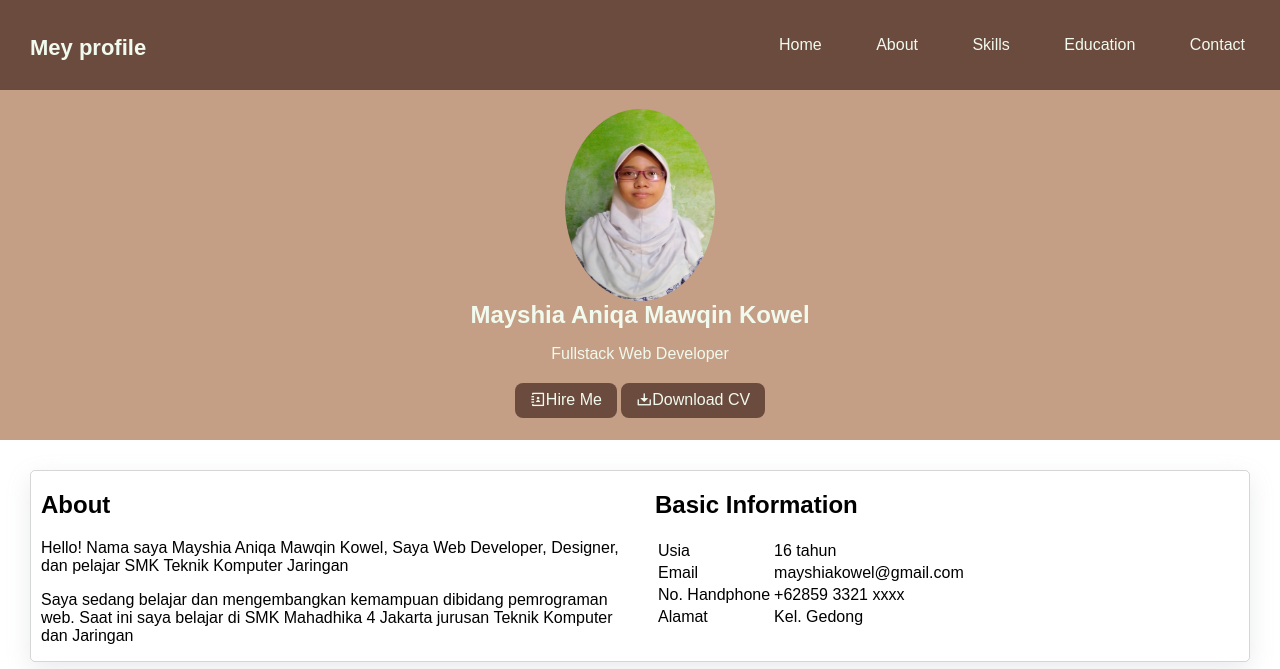
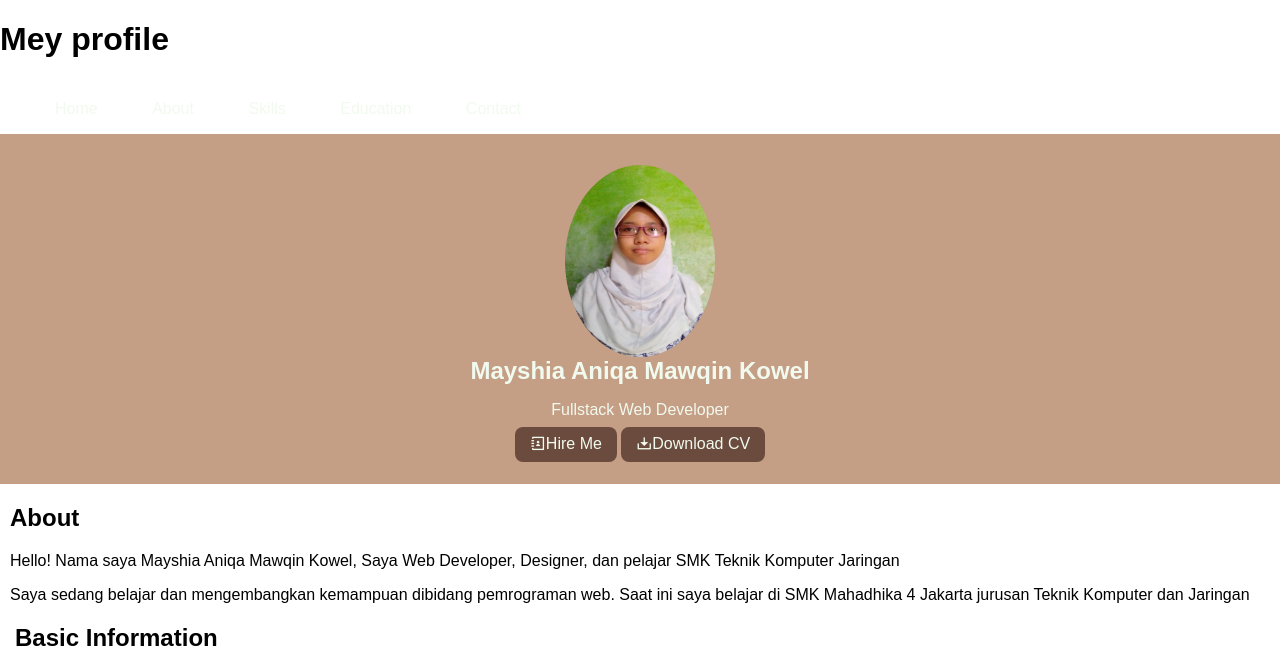
Before and after one commit to mayshia/myCV, a plain HTML site: page index.html in a window 1280 px wide. Shown: the top 669 px of the page. Drawn offline with nearby package versions, Linux system fonts and the light colour scheme; files that its build step writes are made by us from their sources; a web font is replaced by a local one.

Commit message:
Update style.css

```diff
--- a/assets/css/style.css
+++ b/assets/css/style.css
@@ -8,24 +8,6 @@ body {
 
 .icon {
     margin-right: 3px;
-}
-
-header {
-    background-color: #6b4b3e;
-    height: 90px;
-    color: #F1FAEE;
-    display: flex;
-}
-
-header h1 {
-    font-size: 22px;
-    padding: 20px 0px 0px 30px;
-    flex: 20;
-}
-
-nav {
-    flex: 80;
-    text-align: right;
 }
 
 nav li {
@@ -70,10 +52,6 @@ hero p {
     color: #F1FAEE;
 }
 
-.cta {
-    padding: 10px;
-    margin: 2px;
-}
 
 .btn-cta {
     background-color: #6b4b3e;
@@ -81,16 +59,6 @@ hero p {
     padding: 8px 15px 10px 15px;
     text-decoration: none;
     border-radius: 8px;
-}
-
-#about {
-    display: flex;
-    gap: 5px;
-    border: 1px solid rgba(0, 0, 0, 0.16);
-    border-radius: 5px;
-    /*box-shadow: rgba(0, 0, 0, 0.16) 0px 1px 4px;*/
-    margin: 30px;
-    box-shadow: rgba(149, 157, 165, 0.2) 0px 8px 24px;
 }
 
 .about-left {
```
